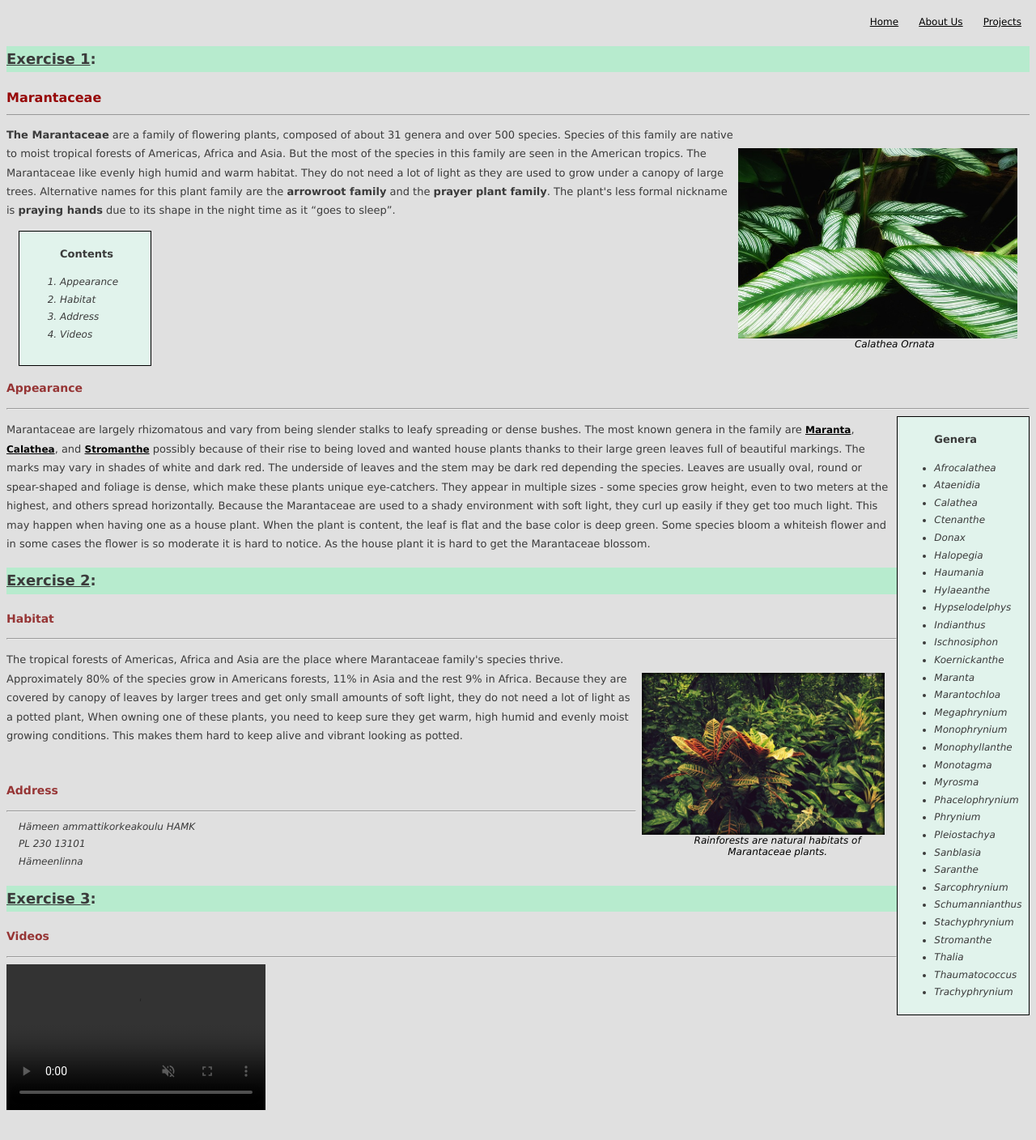
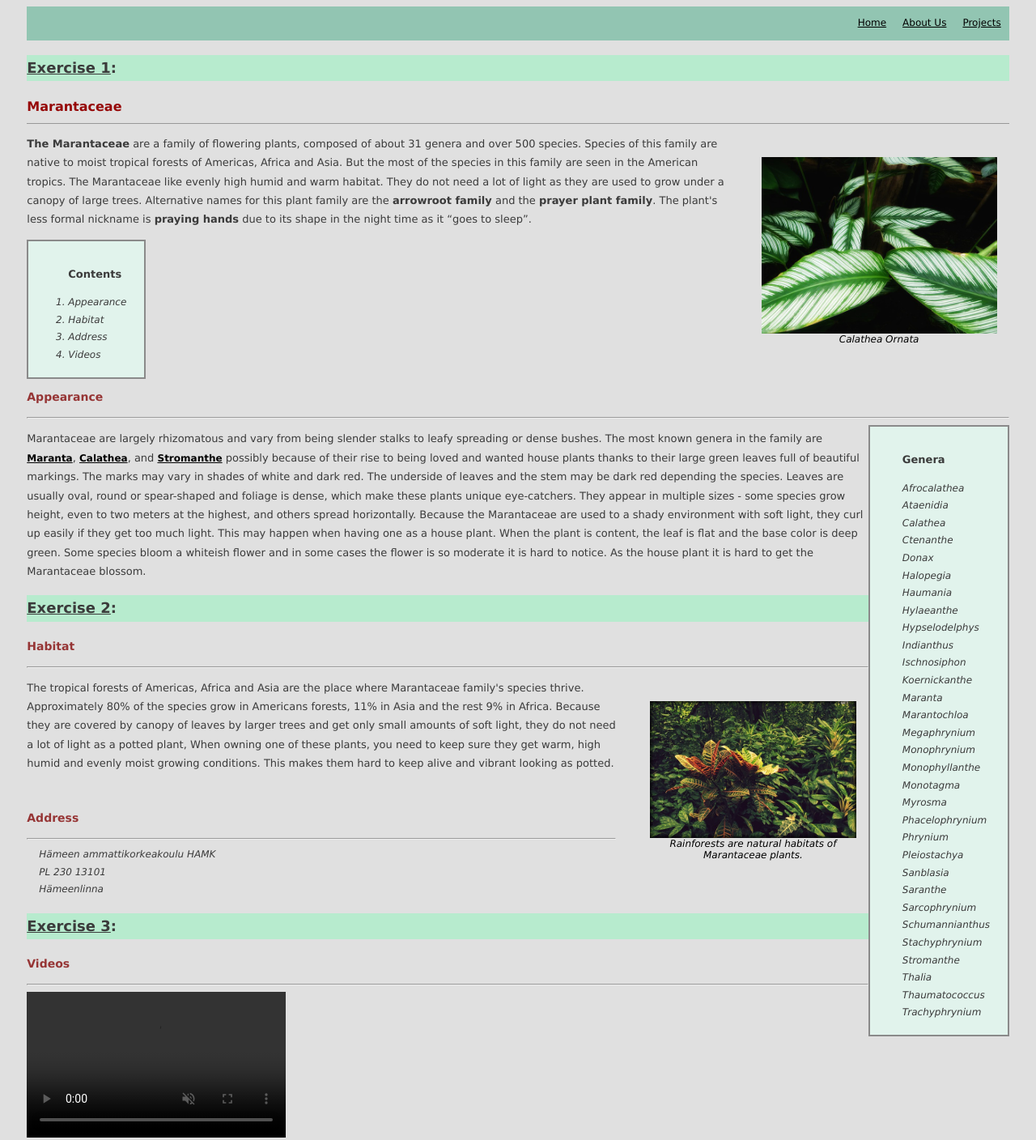
Before and after one commit to amandakarjalainen/amanda_karjalainenwww21, a plain HTML site: page index.html in a window 1280 px wide. Shown: the whole page at 81% size. Before the commit the page ends 1383 px from the top, so only its background shows below. Drawn offline with Linux system fonts and the light colour scheme; grey boxes are pictures that could not be loaded.

Commit message:
Creating layout

```diff
--- a/css/style.css
+++ b/css/style.css
@@ -1,15 +1,25 @@
 /* Exercise 3 */
+.wrapper {
+    margin: auto;
+    width: 96%;
+}
+.topmenu {
+    display: flex;
+    flex-flow: row wrap;
+    justify-content: flex-end;
+    margin: 0;
+    background-color: rgb(146, 197, 178);
+}
 body {
     background-color: rgb(224, 224, 224);
     font-family: Verdana, Geneva, Tahoma, sans-serif;
-  }
-
+}
 h1 {
     font-size: 16px;
     line-height: 1.8;
     color: rgb(150, 7, 7);
     padding-bottom: 5px;
-    border-bottom-style:solid;
+    border-bottom-style: solid;
     border-bottom-width: 1px;
     border-bottom-color: rgba(83, 83, 83, 0.507);
 }
@@ -27,6 +37,9 @@ li {
     font-size: 12px;
     line-height: 1.8;
     color: rgb(59, 59, 59);
+}
+ul {
+    list-style: none;
 }
 a:link {
     font-size: 12px;
@@ -50,6 +63,10 @@ address {
     color: rgb(59, 59, 59);
     padding-left: 15px;
 }
+.responsive {
+    max-width: 100%;
+    height: auto;
+}
 .orbiatafigure {
     float: right;
     width: 24%;
@@ -72,26 +89,32 @@ figcaption {
     font-size: 12px;
     font-style: italic;
 }
-.generalist {
+.flexcontents {
+    display: flex;
+    flex-wrap: wrap;
+    align-content: space-between;
+    float: left;
+    width: 11%;
+    padding-left: 9px;
+    border-style: solid;
+    border-width: 2px;
+    border-color: rgb(138, 138, 138);
+    background-color: rgb(225, 243, 236);
+    max-width: 100%;
+    height: auto;
+}
+.flexgenera {
+    display: flex;
+    flex-wrap: wrap;
+    align-content: space-between;
     float: right;
-    width: 12%;
-    padding-left: 5px;
-    padding-right: 5px;
+    width: 14%;
     border-style: solid;
-    border-width: thin;
-    border-color: rgb(0, 0, 0);
+    border-width: 2px;
+    border-color: rgb(138, 138, 138);
     background-color: rgb(225, 243, 236);
-}
-.contentlist {
-    float: left;
-    width: 12%;
-    padding-left: 10px;
-    padding-bottom: 10px;
-    margin-left: 15px;
-    border-style: solid;
-    border-width: thin;
-    border-color: rgb(0, 0, 0);
-    background-color: rgb(225, 243, 236);
+    max-width: 100%;
+    height: auto;
 }
 .upperlinkpadding {
     padding: 10px;
--- /dev/null
+++ b/css/style2.css
@@ -0,0 +1,29 @@
+.wrapper {
+    margin: auto;
+    width: 70%;
+}
+.topmenu {
+    display: flex;
+    flex-flow: row wrap;
+    justify-content: flex-end;
+    margin: 0;
+    background-color: rgba(172, 226, 226, 0.952);
+}
+.topmenu > li {
+    list-style: none;
+    padding: 10px;
+    color: white;
+}
+.flexgrow {
+    display: flex;
+    align-items: stretch;
+}
+leftbar, rightbar {
+    background:rgba(196, 196, 196, 0.952);
+}
+footer {
+    background-color: rgba(172, 226, 226, 0.952);
+    color: white;
+    height: 40px;
+    text-align: center;
+}
--- a/index.html
+++ b/index.html
@@ -3,25 +3,28 @@
 <head>
     <meta charset="UTF-8">
     <meta name="viewport" content="width=device-width, initial-scale=1.0">
-    <meta name = "description" content = "This is an exercise to practice basis of making web pages.">
+    <meta name = "description" content = "This page contains three exercises to practice basis of making web pages.">
     <title>Marantaceae</title>
     <link href = "./css/style.css" rel = "stylesheet" type = "text/css">
 </head>
 <!--head ends here-->
 <body>
-    <!--Link list-->
-    <ul ALIGN = "right">
-        <li style = "display: inline;" class = upperlinkpadding><a link href="https://amandakarjalainen.github.io/amanda_karjalainenwww21/">Home</a></li>
-        <li style = "display: inline;" class = upperlinkpadding><a link href="https://amandakarjalainen.github.io/amanda_karjalainenwww21/aboutus.html">About Us</a></li>
-        <li style = "display: inline;" class = upperlinkpadding><a link href="https://amandakarjalainen.github.io/amanda_karjalainenwww21/projects.html">Projects</a></li>
-    </ul>
+    <div class = "wrapper">
+        <header>
+            <!--Link list-->
+            <ul class = "topmenu">
+                <li style = "display: inline;" class = upperlinkpadding><a link href="index.html">Home</a></li>
+                <li style = "display: inline;" class = upperlinkpadding><a link href="aboutus.html">About Us</a></li>
+                <li style = "display: inline;" class = upperlinkpadding><a link href="projects.html">Projects</a></li>
+            </ul>
+        </header>
     <!--Exercise 1-->
     <p style = "font-size: 18px; background-color: rgb(183, 235, 206);">
         <b><u>Exercise 1</u>:</b></p>
     <!--The first chapter-->
     <h1>Marantaceae</h1>
     <article>
-        <figure class = orbiatafigure><p><img src = "images/calatheaornata.jpg" width = "345px" height = "235px" ALIGN = "right">
+        <figure class = orbiatafigure><p><img src = "images/calatheaornata.jpg" alt = "Calathea Orbiata" width = "345px" height = "235px" ALIGN = "right" class="responsive">
             <figcaption>Calathea Ornata</figcaption></figure>
         <p><b>The Marantaceae</b> are a family of flowering plants, composed of about 31 genera and over 500 species.
         Species of this family are native to moist tropical forests of Americas, Africa and Asia.
@@ -32,8 +35,8 @@
         The plant's less formal nickname is <b>praying hands</b> due to its shape in the night time as it <q>goes to sleep</q>.</p>
     </article>
     <!--Content list-->
-    <div class = contentlist>
-        <ol>
+    <div class = "flexcontents">
+        <ol >
             <p><b>Contents</b></p>
             <i><li>Appearance</li>
             <li>Habitat</li>
@@ -54,7 +57,7 @@
     <h2>Appearance</h2>
     <hr>
     <!--The Genera list-->
-    <div class = generalist>
+    <div class = "flexgenera">
         <ul>
             <p><b>Genera</b></p>
             <i><li>Afrocalathea</li>
@@ -110,7 +113,7 @@
     <h2>Habitat</h2>
     <hr>
     <article>
-    <figure class = rainforestfigure><p><img src = "images/rainforest.jpg" width = "300px" height = "200px" ALIGN = "right">
+    <figure class = rainforestfigure><p><img src = "images/rainforest.jpg" alt = "The rainforest" width = "300px" height = "200px" ALIGN = "right" class="responsive">
         <figcaption>Rainforests are natural habitats of Marantaceae plants.</figcaption></figure>
     <p>The tropical forests of Americas, Africa and Asia are the place where Marantaceae family's species thrive.
         Approximately 80% of the species grow in Americans forests, 11% in Asia and the rest 9% in Africa. Because they are covered
@@ -132,9 +135,10 @@
     <!--Video-->
     <h2>Videos</h2>
     <hr>
-    <video width="320" height="180" controls muted>
+    <video width="320" height="180" controls muted loop>
         <source src="images/dog.mp4" type="video/mp4">
         Your browser does not support the video tag.
     </video>
+    </div>
 </body>
 </html>
```
Also changed, not shown: exercise4.html (added, +36 -0 lines).
